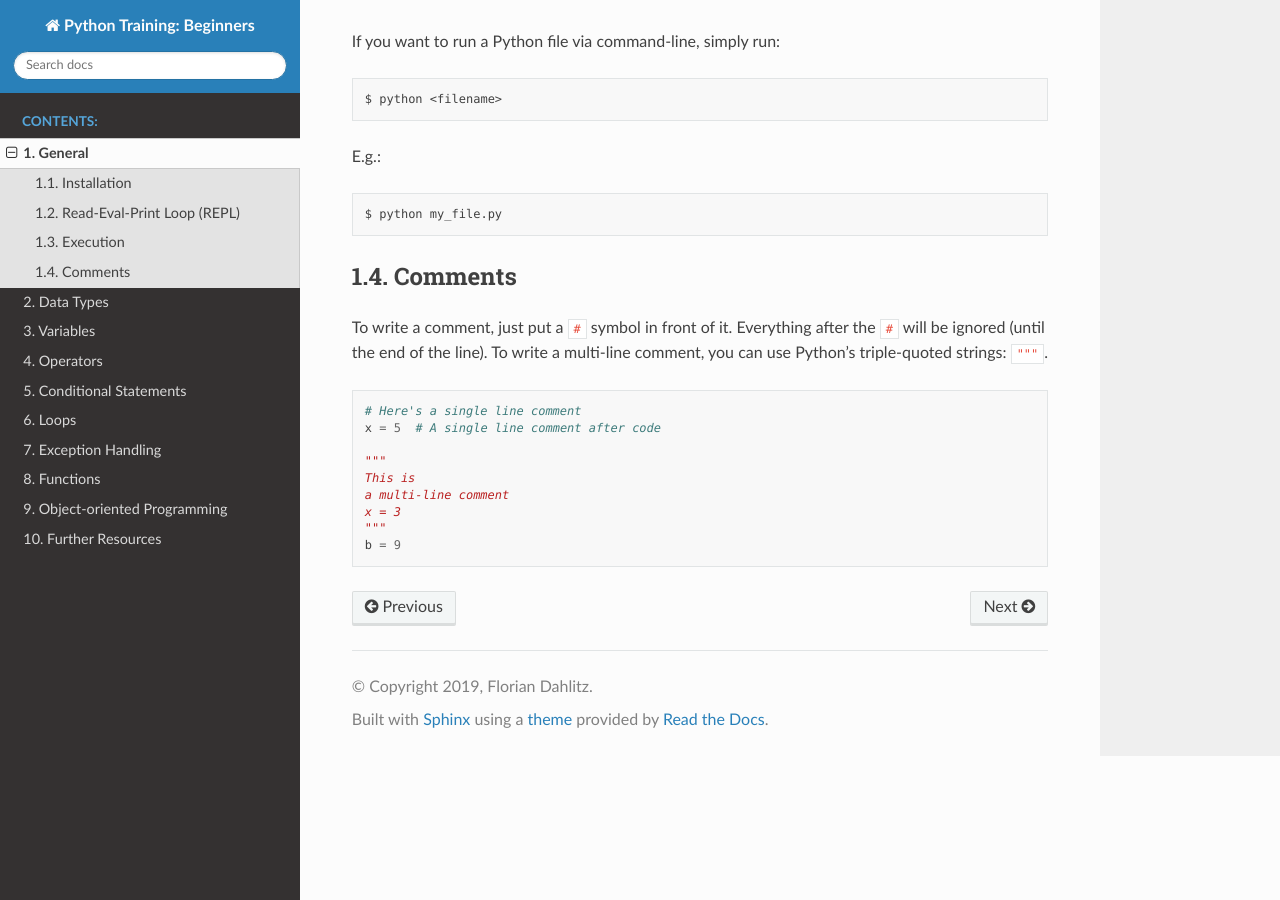
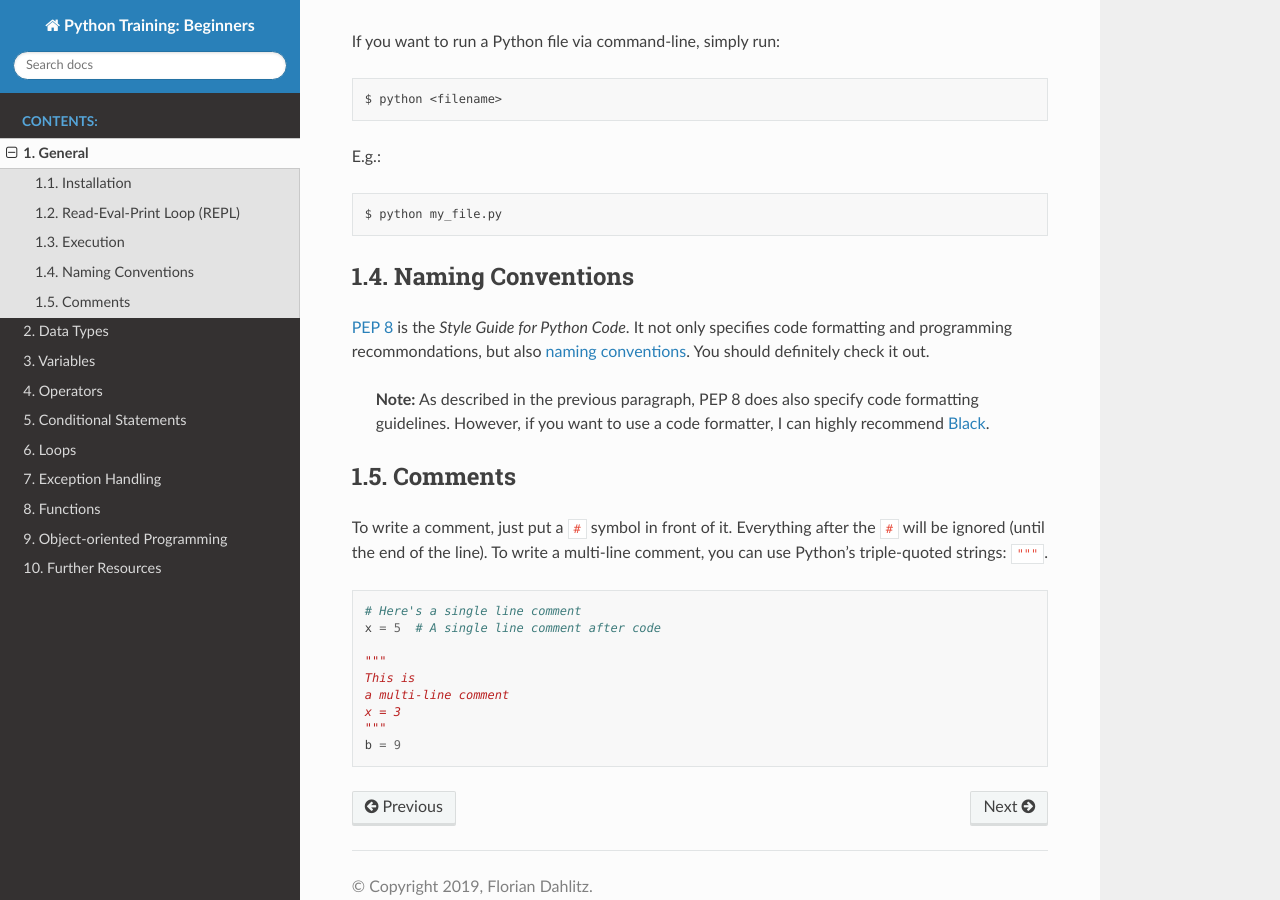
Before and after one commit to DahlitzFlorian/python-training-beginners, a Sphinx documentation site: the page built from docs/general.md, in a window 1280 px wide and 900 px high, scrolled down 932 px. Built offline with Sphinx 7.4.7 and the Read the Docs theme 2.0.0, drawn with Linux system fonts in a browser that asks for light colours.

Commit message:
feat(general): add naming conventions section

````diff
--- a/docs/general.md
+++ b/docs/general.md
@@ -47,6 +47,16 @@ $ python my_file.py
 ```
 
 
+## Naming Conventions
+
+[PEP 8](https://www.python.org/dev/peps/pep-0008/) is the *Style Guide for Python Code*.
+It not only specifies code formatting and programming recommondations, but also [naming conventions](https://www.python.org/dev/peps/pep-0008/#naming-conventions).
+You should definitely check it out.
+
+> **Note:** As described in the previous paragraph, PEP 8 does also specify code formatting guidelines.
+> However, if you want to use a code formatter, I can highly recommend [Black](https://github.com/python/black).
+
+
 ## Comments
 
 To write a comment, just put a `#` symbol in front of it.
````
